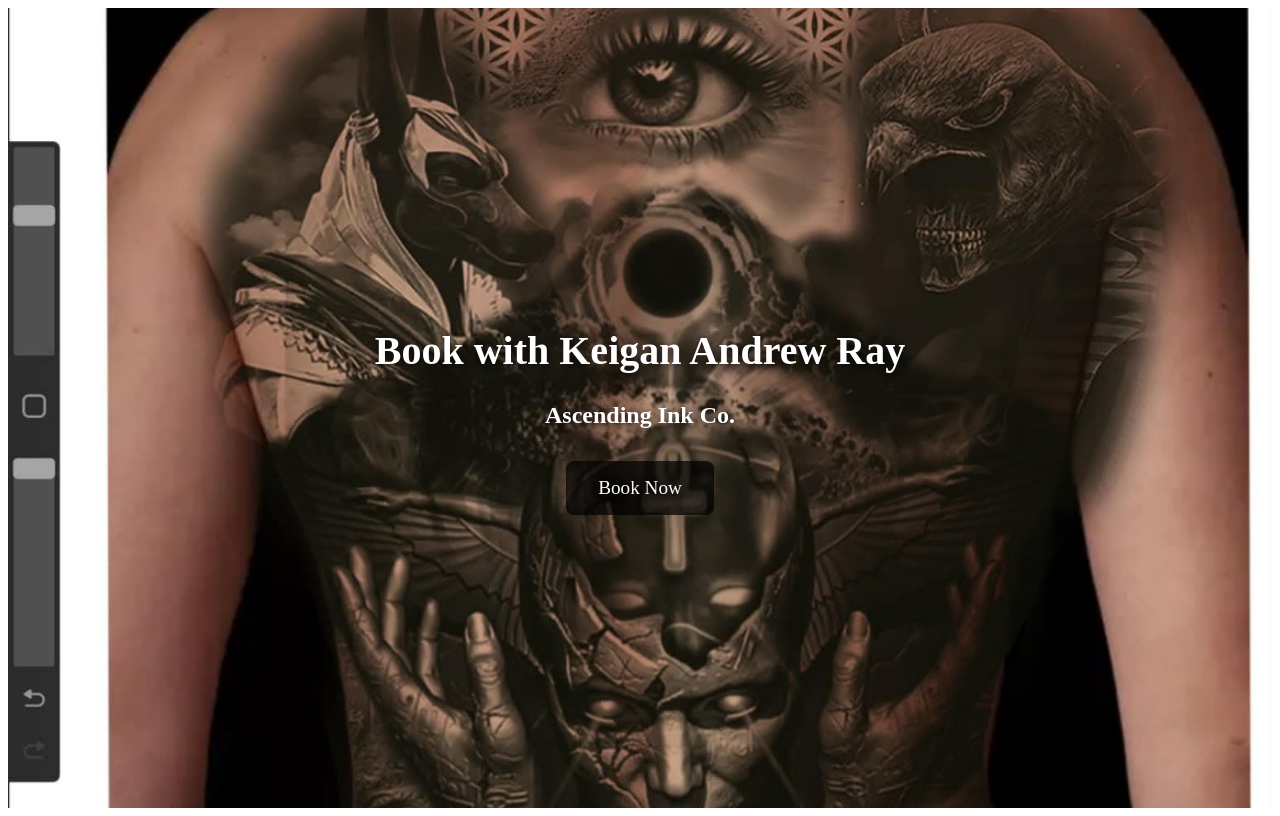
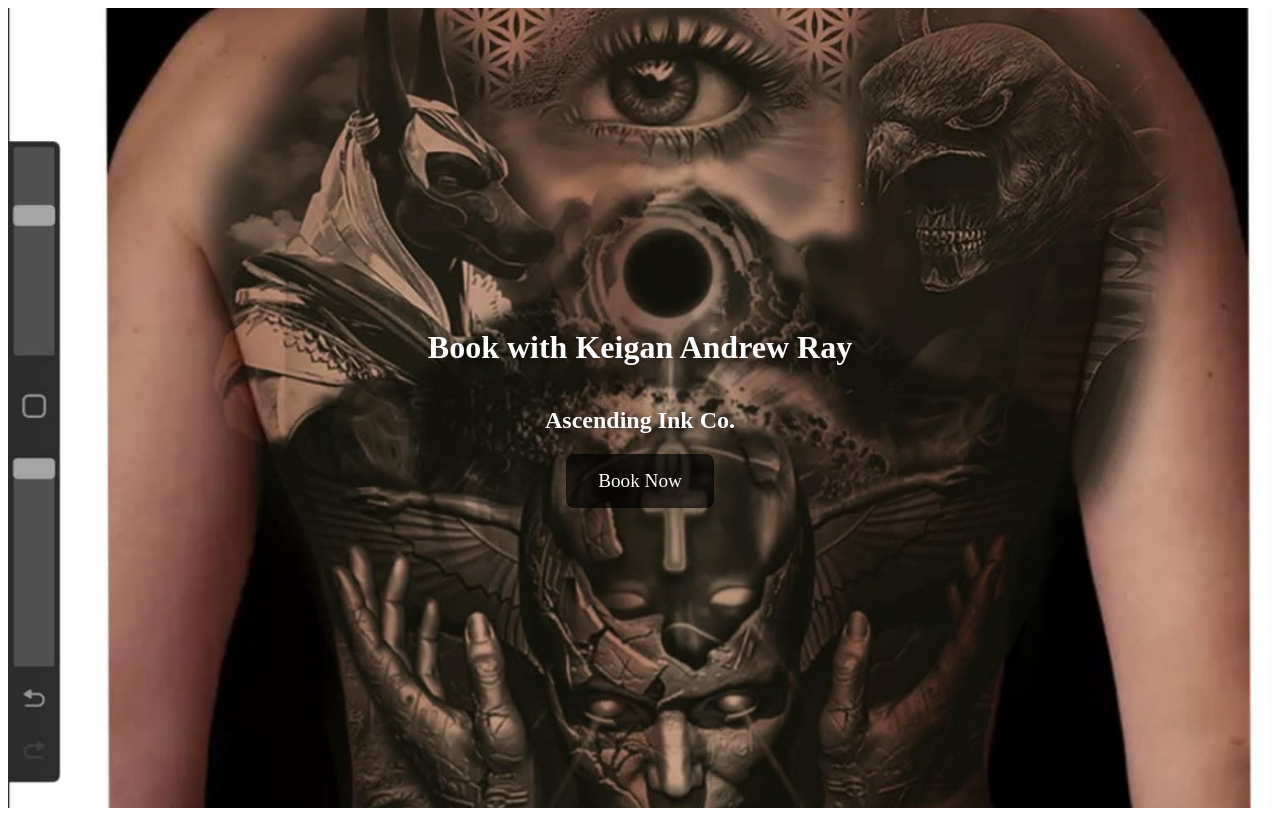
Before and after one commit to Chronic-W-F/Ascending-Ink-Co-Booking, a Next.js app: page / in a window 1280 px wide. Built offline with nearby package versions, Linux system fonts and the light colour scheme.

Commit message:
Update Home.module.css

```diff
--- a/styles/Home.module.css
+++ b/styles/Home.module.css
@@ -16,12 +16,12 @@
   text-shadow: 1px 1px 8px rgba(0, 0, 0, 0.8);
 }
 
-h1 {
+.heading1 {
   font-size: 2.5rem;
   margin-bottom: 0.5rem;
 }
 
-h2 {
+.heading2 {
   font-size: 1.5rem;
   margin-bottom: 2rem;
 }
```
